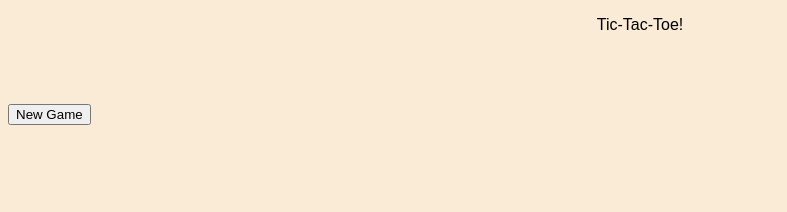
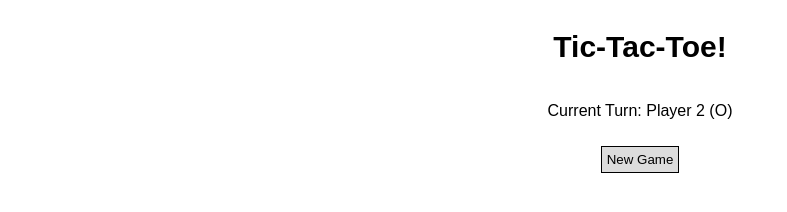
Before and after one commit to karell19/cs20_hw05, a plain HTML site: page index.html in a window 1280 px wide. Shown: the whole page, without its empty margins (0-787 px from the left). Drawn offline with Linux system fonts and the light colour scheme.

Commit message:
Finalized functionality.

```diff
--- a/index.html
+++ b/index.html
@@ -10,6 +10,7 @@
             var turn = document.getElementById("player1");
 
             var turns_taken = 0;
+            var reset = 0;
             var done = "";
 
             var grid_vals = [];
@@ -96,6 +97,7 @@
             {
                 if (turns_taken == 9 && winner_found == 'N') {
                     document.getElementById("winner").innerHTML = "TIE!";
+                    done = "Y";
                 } else if (winner_found == 'X') {
                     document.getElementById("winner").innerHTML = document.getElementById("player1").innerHTML + " IS THE WINNER!";
                     done = "Y";
@@ -111,12 +113,14 @@
 
             function start_game()
             {
-                if (done == "Y") {
+                if (done == "Y" || reset == 1) {
                     done = "";
+                    reset = 0;
                     location.reload();
                 } else {
                     enter_name();
                     build_grid();
+                    reset++;
                 }
             }
         </script>
@@ -124,22 +128,21 @@
     <body>
         <div class="wrapper">
             <div class="header">
-                <p >Tic-Tac-Toe!</p>
-                <table>
+                <p style="font-size: 30px; font-weight: bold">Tic-Tac-Toe!</p>
+                <table class="names">
                     <tr>
-                        <td><p id="player1"></p></td>
-                        <td><p id="vs"></p></td>
-                        <td><p id="player2"></p></td>
+                        <td><p id="player1" style="text-align: center"></p></td>
+                        <td><p id="vs" style="text-align: center"></p></td>
+                        <td><p id="player2" style="text-align: center"></p></td>
                     </tr>
                 </table>
-                <p id="curr_turn"></p>
+                <p id="curr_turn">Current Turn: Player 2 (O)</p>
             </div>
             <div id="grid_div" class="grid"></div>
-            <div><p id="winner"></p></div>
+            <div><p id="winner" style="text-align: center"></p></div>
             <div class="new_game">
                 <input type="button" onClick="start_game()" value="New Game">
             </div>
         </div>
     </body>
-    <!-- // array of items needed, search for solution in the array (aka string) -->
 </html>
--- a/style.css
+++ b/style.css
@@ -1,16 +1,33 @@
 body {
     font-family: Arial, Helvetica, sans-serif;
-    background-color: antiquewhite;
+    background-color: white;
 }
-.header {
+.header p {
+    text-align: center;
+    justify-content: center;
+    margin-bottom: 0px;
+}
+.names {
+    margin-left: auto;
+    margin-right: auto;
+}
+.grid {
+    margin-top: 10px;
+    display: grid;
+    gap: 0px;
+    grid-template-columns: 30px 30px 30px;
+    justify-content: center;
+}
+.grid div button {
+    color: black;
+    padding: 10px;
+}
+.new_game {
     text-align: center;
 }
-.grid {
-    display: grid;
-    gap: 1px;
-    grid-template-columns: repeat(3, 1fr);
-    justify-content: space-evenly;
+.new_game input {
+    padding: 5px;
+    color: black;
+    background-color: gainsboro;
+    border: 1px groove black;
 }
-.grid div {
-    padding: 10px;
-}
```
